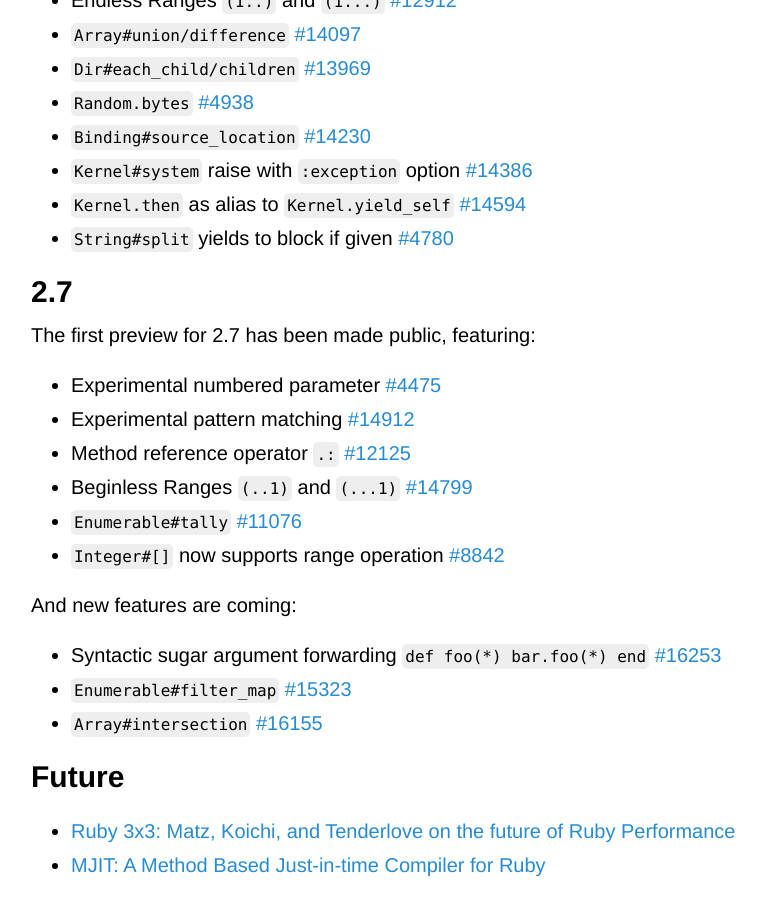
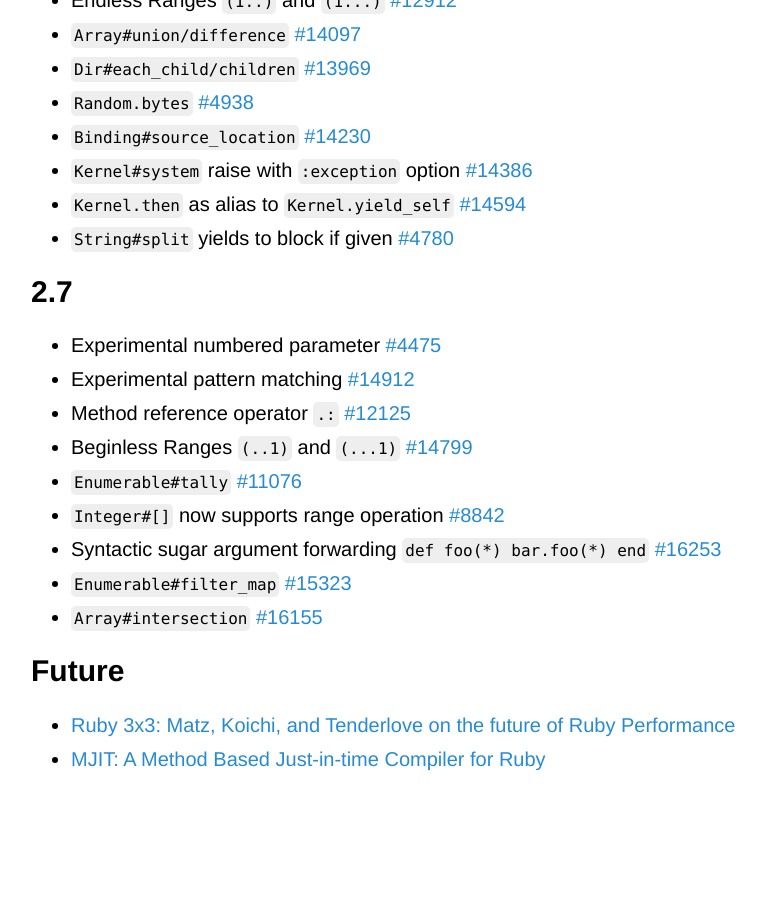
Before and after one commit to Maumagnaguagno/maumagnaguagno.github.io, a Jekyll site: the page built from ruby-versions.md, in a window 1280 px wide and 900 px high, scrolled down 3155 px. Shown: the whole window, without its empty margins (229-995 px from the left). Built offline with Jekyll 4.4.1, drawn with Linux system fonts in a browser that asks for light colours; our own code applies the rules of GitHub Pages for plain Markdown files; after the commit the page ends 3949 px from its top, so only the background shows below that.

Commit message:
Update Ruby Versions 2.7 section

```diff
--- a/ruby-versions.md
+++ b/ruby-versions.md
@@ -101,15 +101,12 @@ This is a reminder of how Ruby evolved through time.
 - ``String#split`` yields to block if given [#4780]({{ issue }}4780)
 
 ## 2.7
-The first preview for 2.7 has been made public, featuring:
 - Experimental numbered parameter [#4475]({{ issue }}4475)
 - Experimental pattern matching [#14912]({{ issue }}14912)
 - Method reference operator ``.:`` [#12125]({{ issue }}12125)
 - Beginless Ranges ``(..1)`` and ``(...1)`` [#14799]({{ issue }}14799)
 - ``Enumerable#tally`` [#11076]({{ issue }}11076)
 - ``Integer#[]`` now supports range operation [#8842]({{ issue }}8842)
-
-And new features are coming:
 - Syntactic sugar argument forwarding ``def foo(*) bar.foo(*) end`` [#16253]({{ issue }}16253)
 - ``Enumerable#filter_map`` [#15323]({{ issue }}15323)
 - ``Array#intersection`` [#16155]({{ issue }}16155)
```
